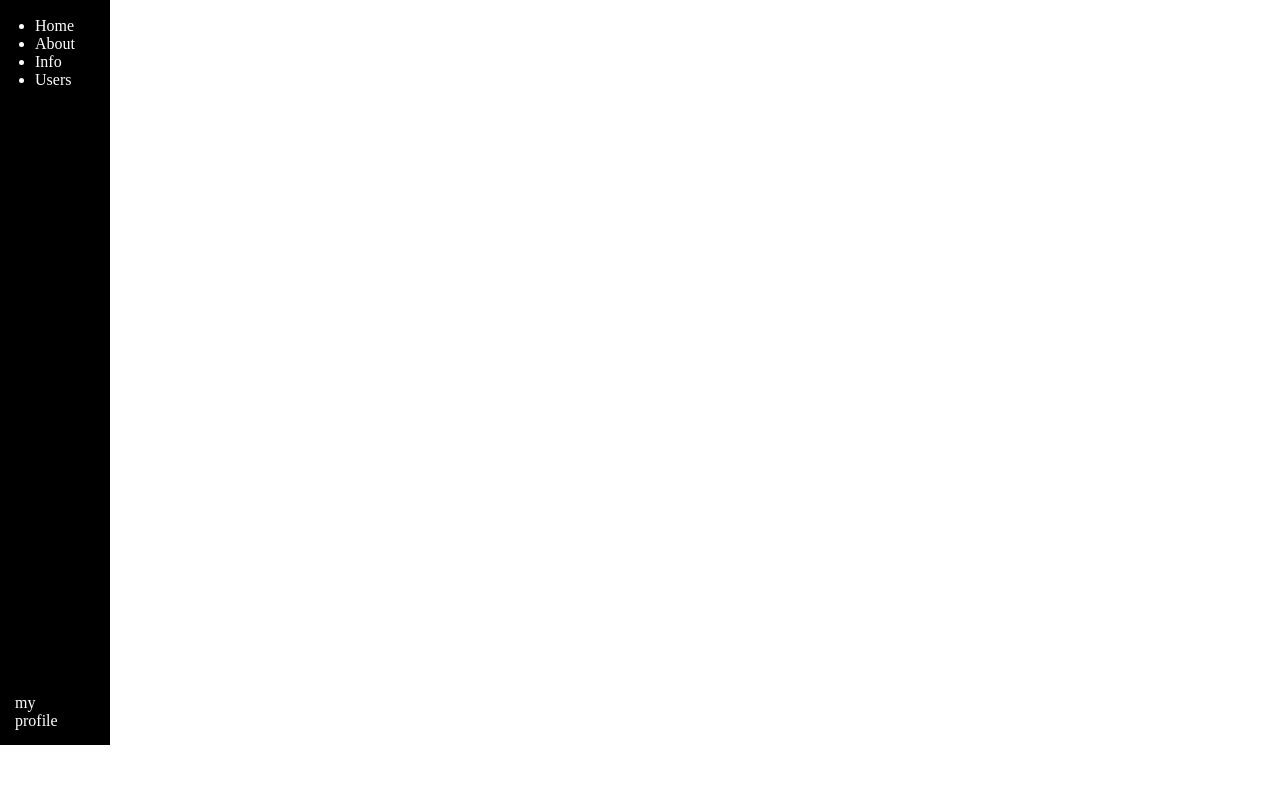
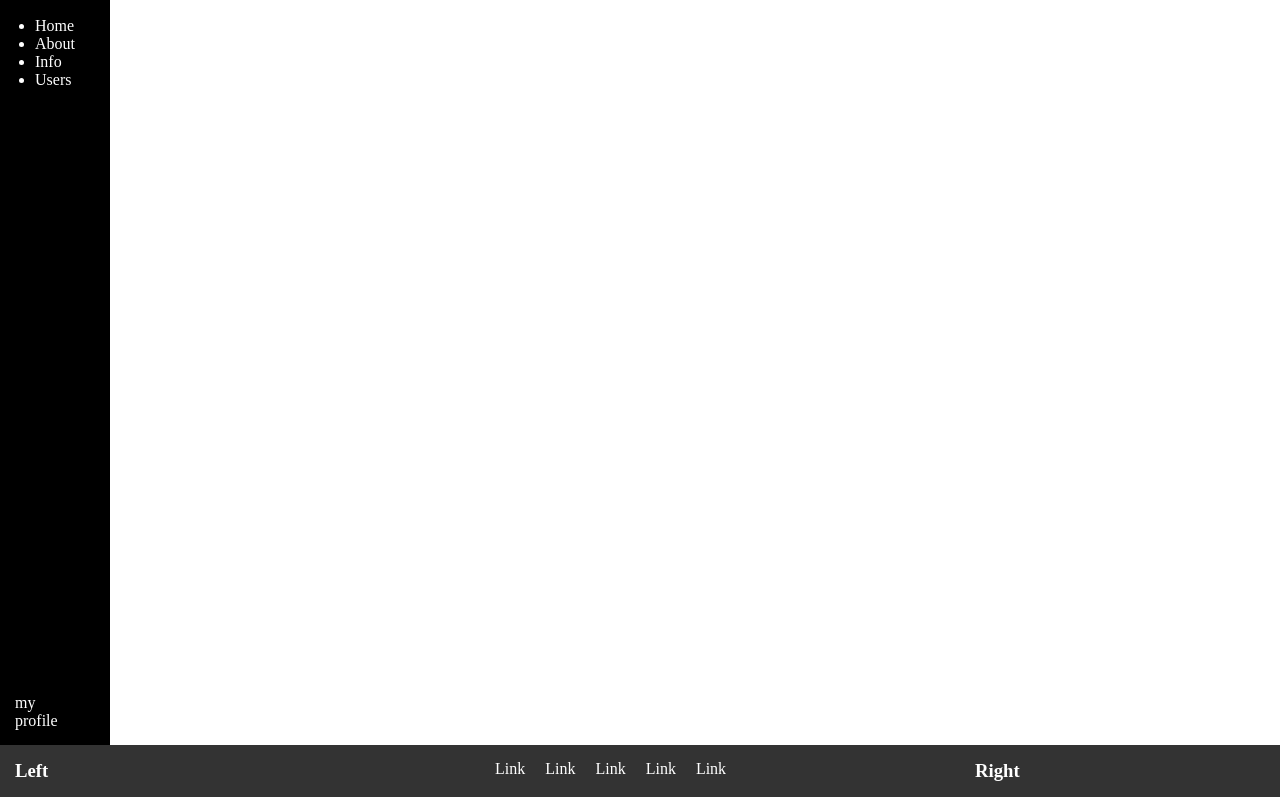
Before and after one commit to Carmine-Doronzo/html-css-viewport, a plain HTML site: page index.html in a window 1280 px wide. Shown: the part 55-852 px from the top of the page. Before the commit the page ends 800 px from the top, so only its background shows below. Drawn offline with Linux system fonts and the light colour scheme.

Commit message:
ADD initial footer section

```diff
--- a/css/style.css
+++ b/css/style.css
@@ -12,7 +12,7 @@ a{
 }
 
 /* LAYOUT */
-.container__nav{
+.container{
     height: 100vh;
     display: flex;
 
@@ -21,6 +21,7 @@ a{
 }
 
 .row__nav{
+    height: 100vh;
     display: flex;
     flex-direction: column;
     justify-content: space-between;
@@ -34,16 +35,26 @@ a{
 }
 
 .container__foot{
-    width: 90vh;
+
     display: flex;
+    flex-direction: column;
+
+
+
 
 }
 
 .row__foot{
+
     display: flex;
     flex-direction: row;
     justify-content: space-between;
     align-content: center;
+}
+
+.col__foot{
+    width: calc(3 * 100% /12);
+    padding: 15px;
 }
 
 
@@ -68,6 +79,16 @@ a{
     background-color: rgb(0, 0, 77, 0.7);
 }
 
+.bg-grey{
+    background-color: #333;
+}
+
 .padd{
     padding: 20px;
 }
+
+.link-foot{
+    display: flex;
+    gap: 20px;
+    list-style: none;
+}
--- a/index.html
+++ b/index.html
@@ -9,9 +9,10 @@
 
 <body class="font-white">
 
+    <div class="container">
+
         <header>
             <!--Sezione nav/sidebar-->
-        <div class="container__nav">
 
                 <div class="row__nav bg-black">
 
@@ -39,20 +40,53 @@
 
                 </div>
 
-        </div>
+
 
         </header>
 
 
         <main>
+            contenuto
             <!--Corpo del sito-->
 
         </main>
+
+    </div>
 
 
 
     <footer>
         <!--pie' di pagina-->
+        <div class="container__foot">
+
+            <div class="row__foot bg-grey">
+
+                <div class="col__foot">
+
+                    <h3>Left</h3>
+
+                </div>
+
+                <div class="col__foot">
+
+                    <ul class="link-foot">
+                        <li><a href="#">Link</a></li>
+                        <li><a href="#">Link</a></li>
+                        <li><a href="#">Link</a></li>
+                        <li><a href="#">Link</a></li>
+                        <li><a href="#">Link</a></li>
+                    </ul>
+
+                </div>
+                <div class="col__foot">
+
+                    <h3>Right</h3>
+
+                </div>
+
+            </div>
+
+        </div>
 
     </footer>
 
```
Lines whose indentation alone changed are shown as unchanged.
